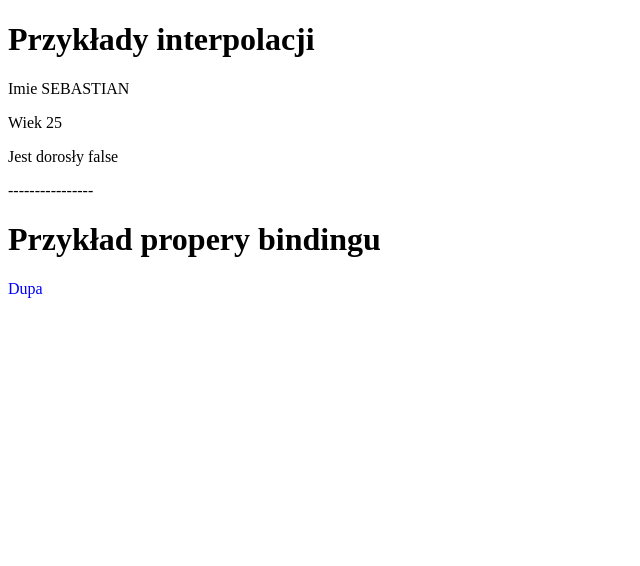
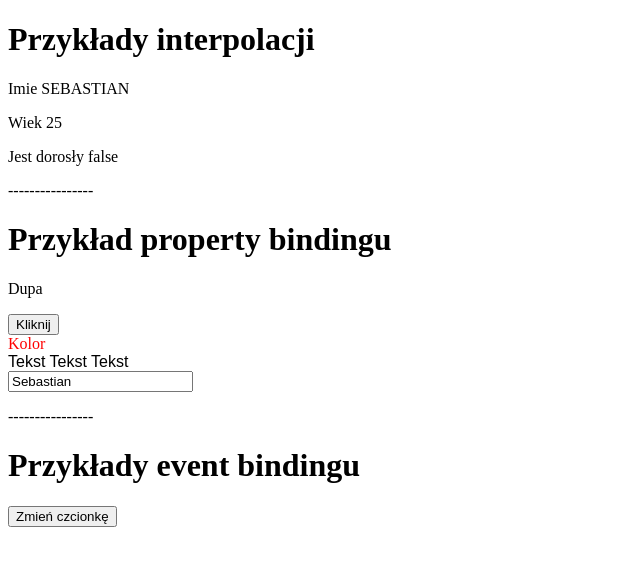
Before and after one commit to sebastianpgab/BusinessBuddyFront, an Angular app: page / in a window 1280 px wide. Shown: the top 566 px of the page, without its empty margins (0-640 px from the left). Built offline with nearby package versions, Linux system fonts and the light colour scheme.

Commit message:
Learn event and property binding in Angular

```diff
--- a/src/app/app.component.ts
+++ b/src/app/app.component.ts
@@ -3,20 +3,44 @@ import { Component } from '@angular/core';
 @Component({
   selector: 'app-root',
   template: `
+
    <h1>Przykłady interpolacji</h1>
    <p>Imie {{name.toUpperCase()}}</p>
    <p>Wiek {{25}}</p>
    <p>Jest dorosły {{isAdult}}</p>
+
    <p>----------------</p>
-   <h1>Przykład propery bindingu</h1>
-   <p [class.ChangeColour] = "isActiv">Dupa</p>
+   <h1>Przykład property bindingu</h1>
+   <p [class.changeColour] = "isActiv">Dupa</p>
+   <button [disabled] = "isActiv">Kliknij</button>
+   <div [style.color]="isHighlighted ? 'red' : 'blue'">Kolor</div>
+   <div [class.changeFont]= "changeFont">Tekst Tekst Tekst</div>
+   <input [value]= "name">
 
+   <p>----------------</p>
+   <h1>Przykłady event bindingu</h1>
+   <button (click)="changeFontMethod()" type="button" >Zmień czcionkę</button>
   `,
-  styles: [ '.ChangeColour {color: blue}']
+  styles: [
+ '.changeColour {color: blue}',
+ '.spacialStyle {color: red; text-decoration: underline; }',
+ '.changeFont {font-family: "Arial"}'
+]
 })
+
+
 export class AppComponent {
   name = 'Sebastian';
   age = 25
   isAdult = false;
-  isActiv = true;
+  isActiv = false;
+  isHighlighted = true;
+  changeFont:boolean = true;
+
+  changeFontMethod() {
+  this.changeFont = !this.changeFont;
 }
+
+
+
+}
```
